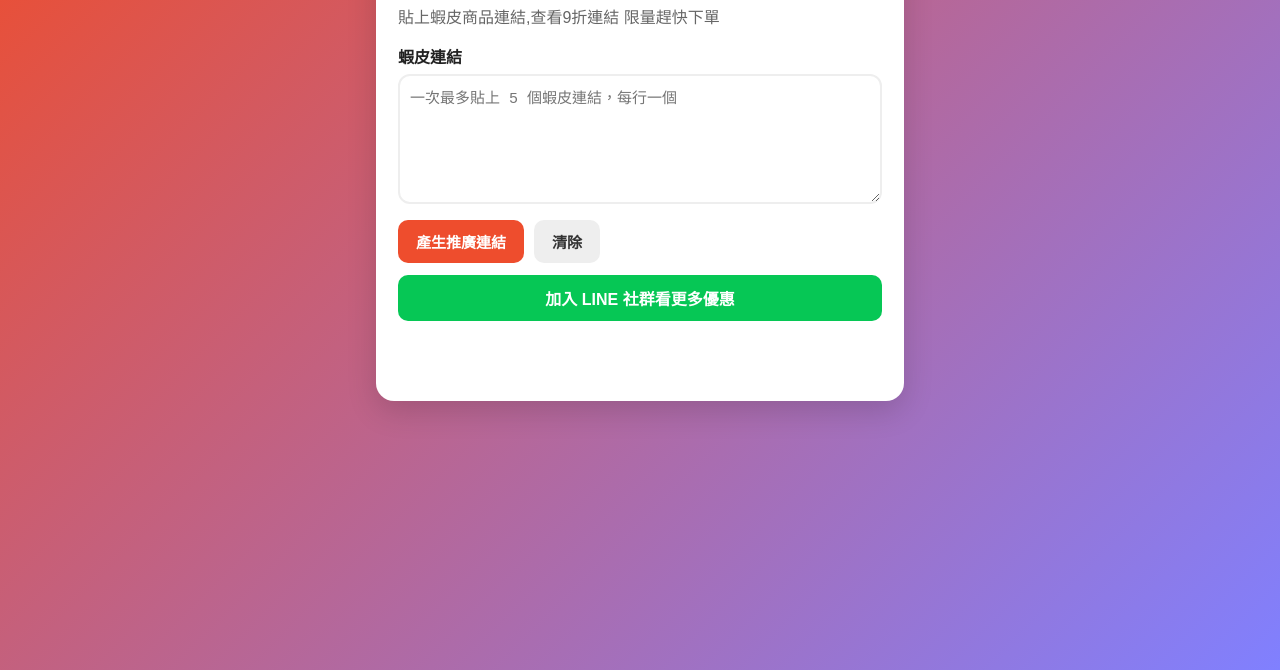
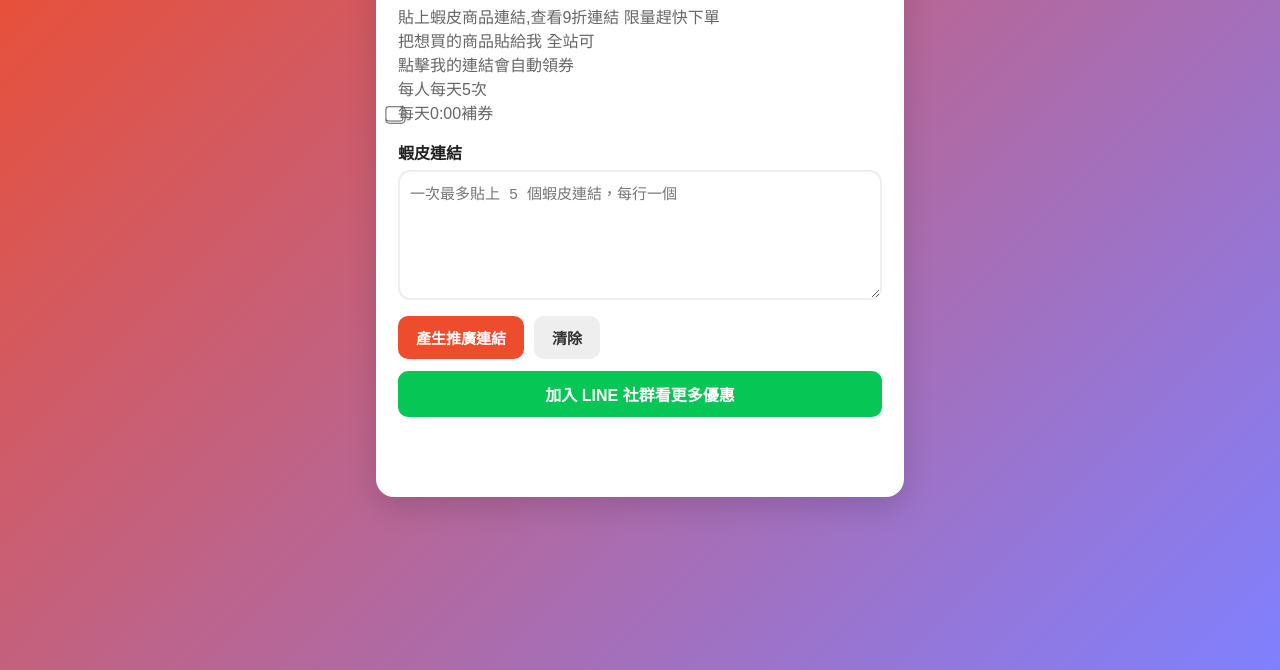
Before and after one commit to eeshoptw/converter, a plain HTML site: page index.html in a window 1280 px wide. Shown: the part 130-800 px from the top of the page. Drawn offline with Linux system fonts and the light colour scheme.

Commit message:
更新 index.html

```diff
--- a/index.html
+++ b/index.html
@@ -2,7 +2,11 @@
 <html lang="zh-Hant"><head><meta charset="UTF-8"><meta name="viewport" content="width=device-width, initial-scale=1.0">
 <title>蝦皮連結轉換折扣</title><link rel="stylesheet" href="style.css"></head>
 <body><main class="container"><section class="card">
-<div class="badge">省錢好康分享</div><h1>蝦皮連結轉換折扣</h1><p class="subtitle">貼上蝦皮商品連結,查看9折連結 限量趕快下單</p>
+<div class="badge">省錢好康分享</div><h1>蝦皮連結轉換折扣</h1><p class="subtitle">貼上蝦皮商品連結,查看9折連結 限量趕快下單
+把想買的商品貼給我 全站可
+點擊我的連結會自動領券
+每人每天5次
+⃣每天0:00補券</p>
 <label for="urlInput">蝦皮連結</label>
 <textarea id="urlInput" placeholder="一次最多貼上 5 個蝦皮連結，每行一個"></textarea>
 <div class="buttons"><button id="convertBtn">產生推廣連結</button><button id="clearBtn" class="secondary">清除</button></div>
```
